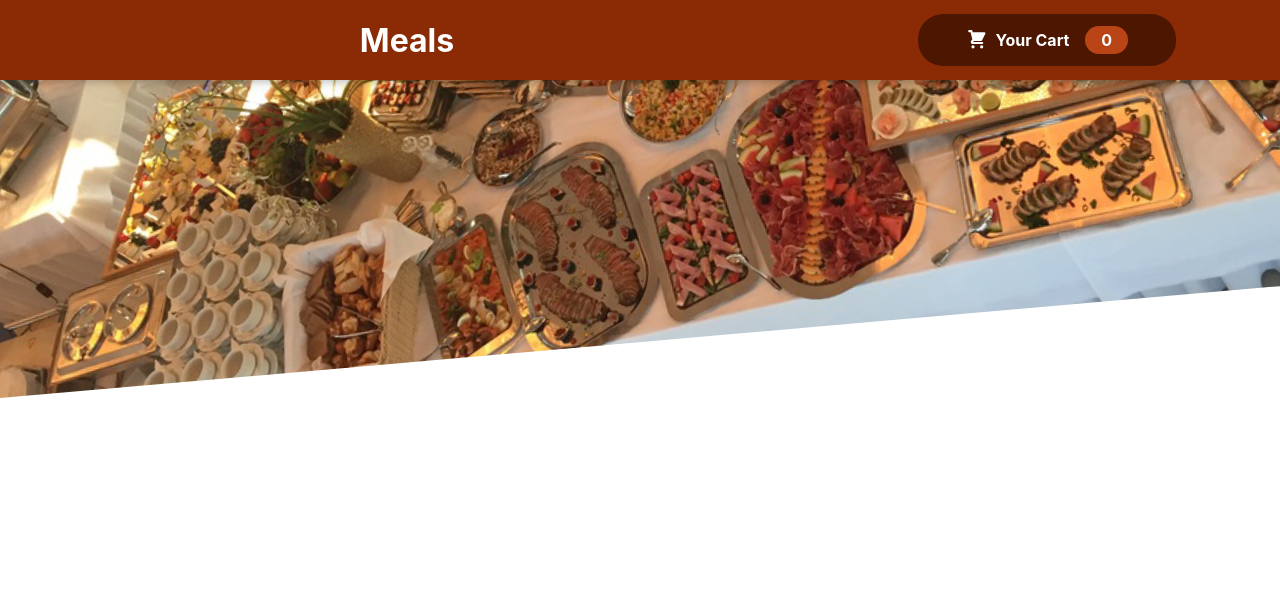
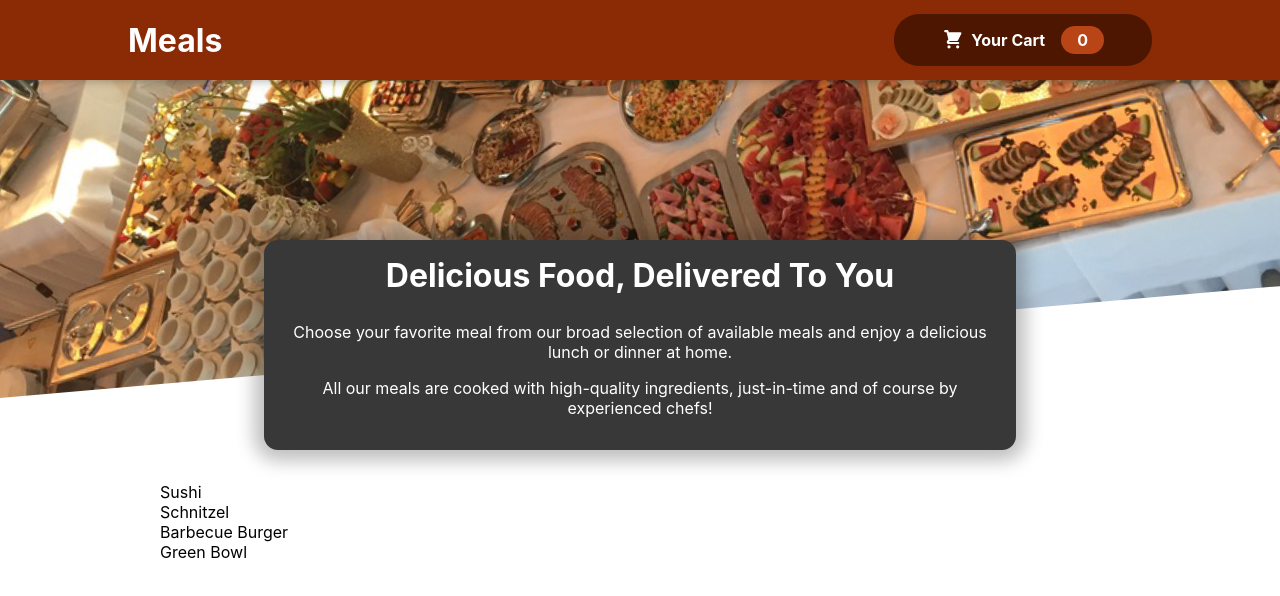
Before and after one commit to balaji24k/restaurent-website, a React (Create React App) app: page / in a window 1280 px wide. Shown: the top 596 px of the page. Built offline with nearby package versions, Linux system fonts and the light colour scheme.

Commit message:
Added Restaurant Summary-Task2

```diff
--- a/src/App.js
+++ b/src/App.js
@@ -1,11 +1,16 @@
 import { Fragment } from 'react';
 import './App.css';
 import Header from './components/Layout/Header';
+import Meals from './components/Meals/Meals';
 
 function App() {
   return (
     <Fragment>
       <Header/>
+      <main>
+        <Meals/>
+      </main>
+
     </Fragment>
 
   );
--- a/src/components/Layout/Header.module.css
+++ b/src/components/Layout/Header.module.css
@@ -2,14 +2,14 @@
     position: fixed;
     top: 0;
     left: 0;
-    width: 100%;
+    width: 80%;
     height: 5rem;
     background-color: #8a2b06;
     color: white;
     display: flex;
-    justify-content: space-around;
+    justify-content: space-between;
     align-items: center;
-    padding: 0 10%;
+    padding: 0 10% ;
     box-shadow: 0 2px 8px rgba(0, 0, 0, 0.25);
     z-index: 10;
   }
--- /dev/null
+++ b/src/components/Meals/AvailableMeals.js
@@ -0,0 +1,41 @@
+import classes from './AvailableMeals.module.css'
+
+const DUMMY_MEALS = [
+    {
+      id: 'm1',
+      name: 'Sushi',
+      description: 'Finest fish and veggies',
+      price: 22.99,
+    },
+    {
+      id: 'm2',
+      name: 'Schnitzel',
+      description: 'A german specialty!',
+      price: 16.5,
+    },
+    {
+      id: 'm3',
+      name: 'Barbecue Burger',
+      description: 'American, raw, meaty',
+      price: 12.99,
+    },
+    {
+      id: 'm4',
+      name: 'Green Bowl',
+      description: 'Healthy...and green...',
+      price: 18.99,
+    },
+  ];
+
+const AvailableMeals = () => {
+    const mealsList = DUMMY_MEALS.map(meal => <li>{meal.name}</li>);
+    return(
+        <section className={classes.meals} >
+            <ul>
+                {mealsList}
+            </ul>
+        </section>
+    );
+};
+
+export default AvailableMeals;
--- /dev/null
+++ b/src/components/Meals/AvailableMeals.module.css
@@ -0,0 +1,24 @@
+.meals {
+    max-width: 60rem;
+    width: 90%;
+    margin: 2rem auto;
+    animation: meals-appear 1s ease-out forwards;
+  }
+
+  .meals ul {
+    list-style: none;
+    margin: 0;
+    padding: 0;
+  }
+
+  @keyframes meals-appear {
+    from {
+      opacity: 0;
+      transform: translateY(3rem);
+    }
+
+    to {
+      opacity: 1;
+      transform: translateY(0);
+    }
+  }
--- /dev/null
+++ b/src/components/Meals/Meals.js
@@ -0,0 +1,14 @@
+import MealsSummary from "./MealsSummary";
+import AvailableMeals from "./AvailableMeals";
+import { Fragment } from "react";
+
+const Meals = () => {
+    return (
+        <Fragment>
+            <MealsSummary/>
+            <AvailableMeals/>
+        </Fragment>
+    );
+};
+
+export default Meals;
--- /dev/null
+++ b/src/components/Meals/MealsSummary.js
@@ -0,0 +1,19 @@
+import classes from './MealsSummary.module.css';
+
+const MealsSummary = () => {
+    return (
+        <section className={classes.summary}>
+        <h2>Delicious Food, Delivered To You</h2>
+        <p>
+          Choose your favorite meal from our broad selection of available meals
+          and enjoy a delicious lunch or dinner at home.
+        </p>
+        <p>
+          All our meals are cooked with high-quality ingredients, just-in-time and
+          of course by experienced chefs!
+        </p>
+      </section>
+    )
+};
+
+export default MealsSummary;
--- /dev/null
+++ b/src/components/Meals/MealsSummary.module.css
@@ -0,0 +1,18 @@
+.summary {
+    text-align: center;
+    max-width: 45rem;
+    width: 90%;
+    margin: auto;
+    margin-top: -10rem;
+    position: relative;
+    background-color: #383838;
+    color: white;
+    border-radius: 14px;
+    padding: 1rem;
+    box-shadow: 0 1px 18px 10px rgba(0, 0, 0, 0.25);
+  }
+
+  .summary h2 {
+    font-size: 2rem;
+    margin-top: 0;
+  }
```
